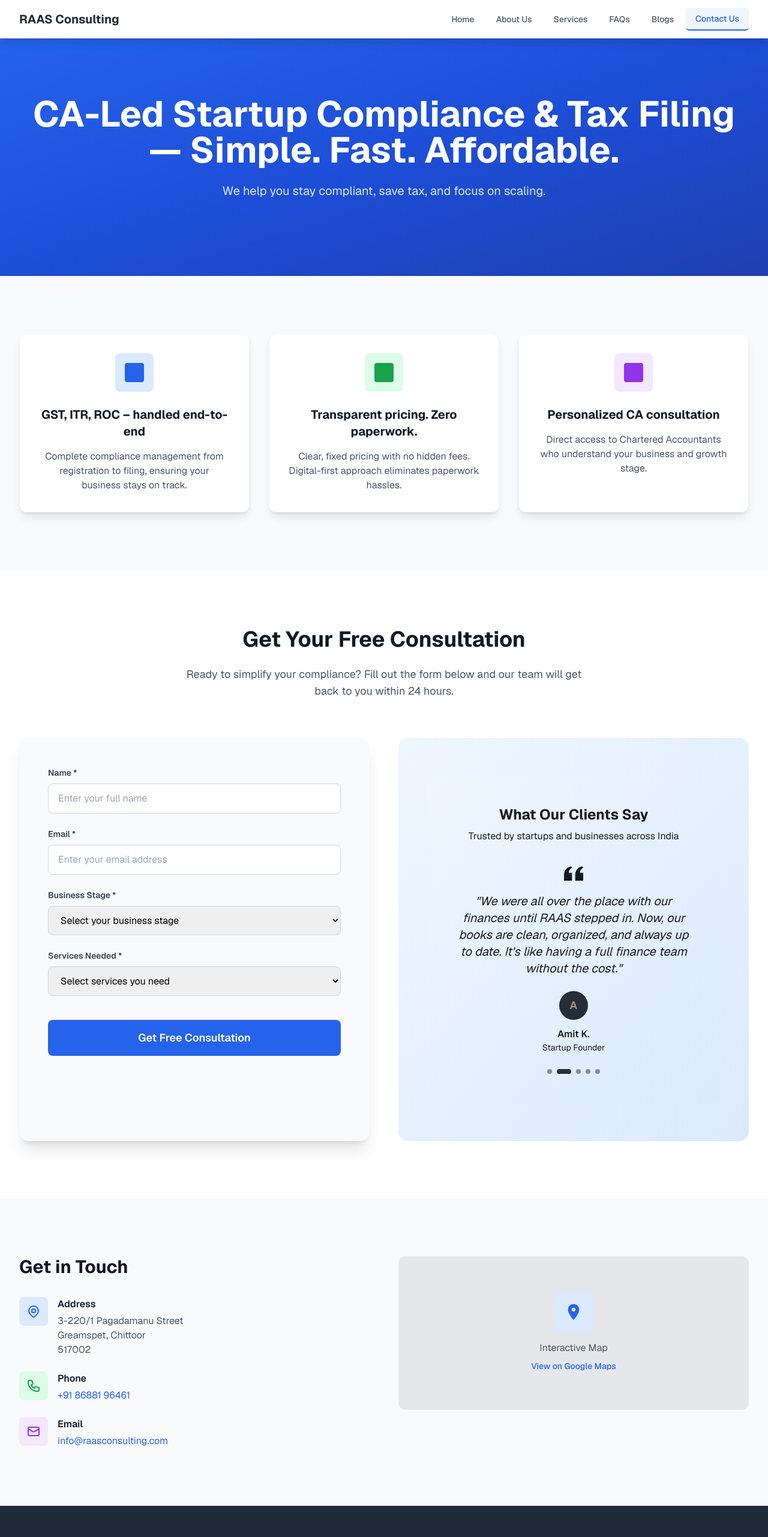
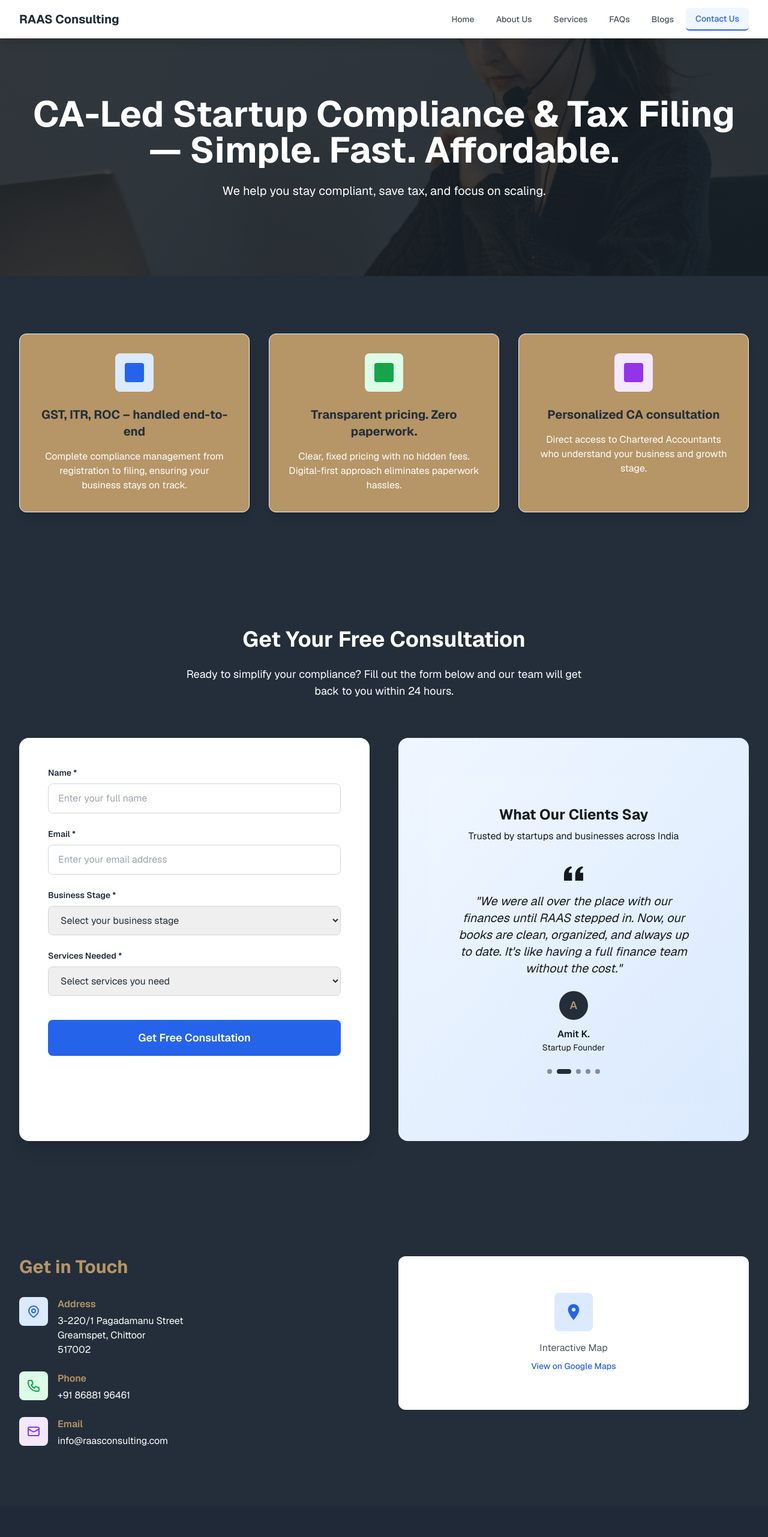
Before and after one commit to hruthiksiva/raas-consultancy, a React (Vite) app: page /contact in a window 1280 px wide. Shown: the top 2562 px of the page at 60% size. Built offline with nearby package versions, Linux system fonts and the light colour scheme.

Commit message:
Contact us page overall aesthetics changed

```diff
--- a/src/components/USPCard.jsx
+++ b/src/components/USPCard.jsx
@@ -6,14 +6,15 @@ const USPCard = ({
   className = ""
 }) => {
   return (
-    <div className={`bg-white rounded-xl shadow-lg p-8 text-center border border-gray-100 hover:shadow-xl transition-shadow duration-300 ${className}`}>
+    <div className={`rounded-xl shadow-lg p-8 text-center border border-gray-100 hover:shadow-xl transition-shadow duration-300 ${className}`}
+      style={{ backgroundColor: '#B69567' }}>
       <div className={`w-16 h-16 ${iconBgColor} rounded-lg flex items-center justify-center mx-auto mb-6`}>
         <div className={`w-8 h-8 ${iconColor} rounded`}></div>
       </div>
-      <h3 className="text-xl font-bold text-gray-900 mb-4">
+      <h3 className="text-xl font-bold mb-4" style={{ color: '#232E3A' }}>
         {title}
       </h3>
-      <p className="text-gray-600">
+      <p style={{ color: '#FFFFFF' }}>
         {description}
       </p>
     </div>
--- a/src/components/contact/ContactCTAFormSection.jsx
+++ b/src/components/contact/ContactCTAFormSection.jsx
@@ -17,23 +17,23 @@ const ContactCTAFormSection = ({ formData, setFormData, isSubmitting, setIsSubmi
   };
 
   return (
-    <section className="py-16 md:py-24 bg-white">
+    <section style={{ backgroundColor: '#232E3A' }} className="py-16 md:py-24">
       <div className="max-w-7xl mx-auto px-4 sm:px-6 lg:px-8">
         <div className="text-center mb-16">
-          <h2 className="text-3xl md:text-4xl font-bold text-gray-900 mb-6">
+          <h2 className="text-3xl md:text-4xl font-bold mb-6" style={{ color: '#FFFFFF' }}>
             Get Your Free Consultation
           </h2>
-          <p className="text-lg text-gray-600 max-w-2xl mx-auto">
+          <p className="text-lg max-w-2xl mx-auto" style={{ color: '#FFFFFF' }}>
             Ready to simplify your compliance? Fill out the form below and our team will get back to you within 24 hours.
           </p>
         </div>
         <div className="grid lg:grid-cols-2 gap-12">
           {/* CTA Form */}
-          <div className="bg-gray-50 rounded-2xl shadow-xl p-8 md:p-12">
+          <div className="rounded-2xl shadow-xl p-8 md:p-12" style={{ backgroundColor: '#FFFFFF' }}>
             <form onSubmit={handleSubmit} className="space-y-6">
               {/* Name Field */}
               <div>
-                <label htmlFor="name" className="block text-sm font-semibold text-gray-700 mb-2">
+                <label htmlFor="name" className="block text-sm font-semibold mb-2" style={{ color: '#232E3A' }}>
                   Name *
                 </label>
                 <input
@@ -45,11 +45,12 @@ const ContactCTAFormSection = ({ formData, setFormData, isSubmitting, setIsSubmi
                   required
                   className="w-full px-4 py-3 border border-gray-300 rounded-lg focus:ring-2 focus:ring-blue-500 focus:border-transparent transition-colors duration-200"
                   placeholder="Enter your full name"
+                  style={{ color: '#232E3A' }}
                 />
               </div>
               {/* Email Field */}
               <div>
-                <label htmlFor="email" className="block text-sm font-semibold text-gray-700 mb-2">
+                <label htmlFor="email" className="block text-sm font-semibold mb-2" style={{ color: '#232E3A' }}>
                   Email *
                 </label>
                 <input
@@ -61,11 +62,12 @@ const ContactCTAFormSection = ({ formData, setFormData, isSubmitting, setIsSubmi
                   required
                   className="w-full px-4 py-3 border border-gray-300 rounded-lg focus:ring-2 focus:ring-blue-500 focus:border-transparent transition-colors duration-200"
                   placeholder="Enter your email address"
+                  style={{ color: '#232E3A' }}
                 />
               </div>
               {/* Business Stage Field */}
               <div>
-                <label htmlFor="businessStage" className="block text-sm font-semibold text-gray-700 mb-2">
+                <label htmlFor="businessStage" className="block text-sm font-semibold mb-2" style={{ color: '#232E3A' }}>
                   Business Stage *
                 </label>
                 <select
@@ -75,6 +77,7 @@ const ContactCTAFormSection = ({ formData, setFormData, isSubmitting, setIsSubmi
                   onChange={handleInputChange}
                   required
                   className="w-full px-4 py-3 border border-gray-300 rounded-lg focus:ring-2 focus:ring-blue-500 focus:border-transparent transition-colors duration-200"
+                  style={{ color: '#232E3A' }}
                 >
                   <option value="">Select your business stage</option>
                   <option value="idea">Just an idea</option>
@@ -86,7 +89,7 @@ const ContactCTAFormSection = ({ formData, setFormData, isSubmitting, setIsSubmi
               </div>
               {/* Services Needed Field */}
               <div>
-                <label htmlFor="servicesNeeded" className="block text-sm font-semibold text-gray-700 mb-2">
+                <label htmlFor="servicesNeeded" className="block text-sm font-semibold mb-2" style={{ color: '#232E3A' }}>
                   Services Needed *
                 </label>
                 <select
@@ -96,6 +99,7 @@ const ContactCTAFormSection = ({ formData, setFormData, isSubmitting, setIsSubmi
                   onChange={handleInputChange}
                   required
                   className="w-full px-4 py-3 border border-gray-300 rounded-lg focus:ring-2 focus:ring-blue-500 focus:border-transparent transition-colors duration-200"
+                  style={{ color: '#232E3A' }}
                 >
                   <option value="">Select services you need</option>
                   <option value="tax-filing">Tax Filing & Planning</option>
--- a/src/components/contact/ContactHeroSection.jsx
+++ b/src/components/contact/ContactHeroSection.jsx
@@ -1,11 +1,15 @@
 const ContactHeroSection = ({ title, subtitle }) => (
-  <section className="bg-gradient-to-br from-blue-600 via-blue-700 to-blue-800 text-white">
-    <div className="max-w-7xl mx-auto px-4 sm:px-6 lg:px-8 py-16 md:py-24">
+  <section
+    className="relative w-full"
+    style={{ backgroundColor: '#182028', backgroundImage: `url('/src/assets/ContactHero.jpg')`, backgroundSize: 'cover', backgroundPosition: 'center', backgroundRepeat: 'no-repeat' }}
+  >
+    <div className="absolute inset-0" style={{ background: 'rgba(24,32,40,0.85)' }}></div>
+    <div className="relative z-10 max-w-7xl mx-auto px-4 sm:px-6 lg:px-8 py-16 md:py-24">
       <div className="text-center">
-        <h1 className="text-4xl md:text-5xl lg:text-6xl font-bold mb-6 leading-tight">
+        <h1 className="text-4xl md:text-5xl lg:text-6xl font-bold mb-6 leading-tight" style={{ color: '#FFFFFF' }}>
           {title}
         </h1>
-        <p className="text-lg md:text-xl text-blue-100 max-w-4xl mx-auto mb-8 leading-relaxed">
+        <p className="text-lg md:text-xl max-w-4xl mx-auto mb-8 leading-relaxed" style={{ color: '#FFFFFF' }}>
           {subtitle}
         </p>
       </div>
--- a/src/components/contact/ContactInformationSection.jsx
+++ b/src/components/contact/ContactInformationSection.jsx
@@ -1,10 +1,10 @@
 const ContactInformationSection = () => (
-  <section className="py-16 md:py-24 bg-gray-50">
+  <section style={{ backgroundColor: '#232E3A' }} className="py-16 md:py-24">
     <div className="max-w-7xl mx-auto px-4 sm:px-6 lg:px-8">
       <div className="grid md:grid-cols-2 gap-12">
         {/* Contact Details */}
         <div>
-          <h2 className="text-3xl font-bold text-gray-900 mb-8">
+          <h2 className="text-3xl font-bold mb-8" style={{ color: '#B69567' }}>
             Get in Touch
           </h2>
           <div className="space-y-6">
@@ -16,8 +16,8 @@ const ContactInformationSection = () => (
                 </svg>
               </div>
               <div>
-                <h3 className="font-semibold text-gray-900 mb-1">Address</h3>
-                <p className="text-gray-600">
+                <h3 className="font-semibold mb-1" style={{ color: '#B69567' }}>Address</h3>
+                <p style={{ color: '#FFFFFF' }}>
                   3-220/1 Pagadamanu Street<br />
                   Greamspet, Chittoor<br />
                   517002
@@ -31,8 +31,8 @@ const ContactInformationSection = () => (
                 </svg>
               </div>
               <div>
-                <h3 className="font-semibold text-gray-900 mb-1">Phone</h3>
-                <a href="tel:+918688196461" className="text-blue-600 hover:text-blue-700 transition-colors duration-200">
+                <h3 className="font-semibold mb-1" style={{ color: '#B69567' }}>Phone</h3>
+                <a href="tel:+918688196461" style={{ color: '#FFFFFF' }} className="hover:text-blue-700 transition-colors duration-200">
                   +91 86881 96461
                 </a>
               </div>
@@ -44,8 +44,8 @@ const ContactInformationSection = () => (
                 </svg>
               </div>
               <div>
-                <h3 className="font-semibold text-gray-900 mb-1">Email</h3>
-                <a href="mailto:info@raasconsulting.com" className="text-blue-600 hover:text-blue-700 transition-colors duration-200">
+                <h3 className="font-semibold mb-1" style={{ color: '#B69567' }}>Email</h3>
+                <a href="mailto:info@raasconsulting.com" style={{ color: '#FFFFFF' }} className="hover:text-blue-700 transition-colors duration-200">
                   info@raasconsulting.com
                 </a>
               </div>
@@ -53,7 +53,7 @@ const ContactInformationSection = () => (
           </div>
         </div>
         {/* Map */}
-        <div className="bg-gray-200 rounded-xl h-64 flex items-center justify-center">
+        <div style={{ backgroundColor: '#FFFFFF' }} className="rounded-xl h-64 flex items-center justify-center">
           <div className="text-center">
             <div className="w-16 h-16 bg-blue-100 rounded-lg flex items-center justify-center mx-auto mb-4">
               <svg className="w-8 h-8 text-blue-600" fill="currentColor" viewBox="0 0 24 24">
--- a/src/components/contact/USPSection.jsx
+++ b/src/components/contact/USPSection.jsx
@@ -4,10 +4,10 @@ import uspsData from '../../data/usps.json';
 const USPSection = ({
   className = "",
   gridCols = "md:grid-cols-3",
-  sectionClassName = "py-16 md:py-24 bg-gray-50"
+  sectionClassName = "py-16 md:py-24",
 }) => {
   return (
-    <section className={sectionClassName}>
+    <section className={sectionClassName} style={{ backgroundColor: '#232E3A' }}>
       <div className="max-w-7xl mx-auto px-4 sm:px-6 lg:px-8">
         <div className={`grid ${gridCols} gap-8 ${className}`}>
           {uspsData.map((usp) => (
```
Also changed, not shown: src/assets/ContactHero.jpg.
